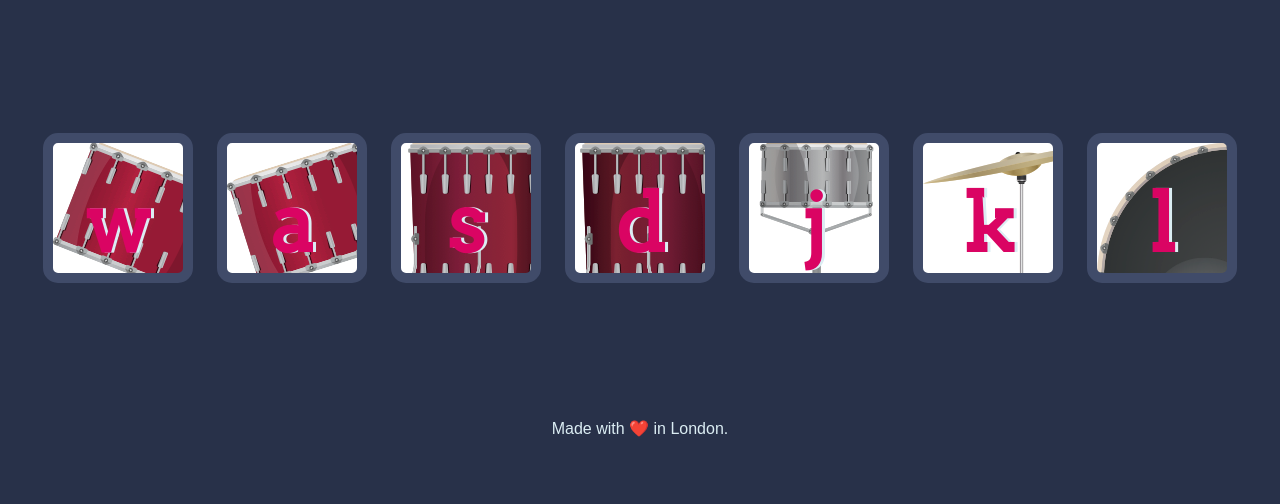
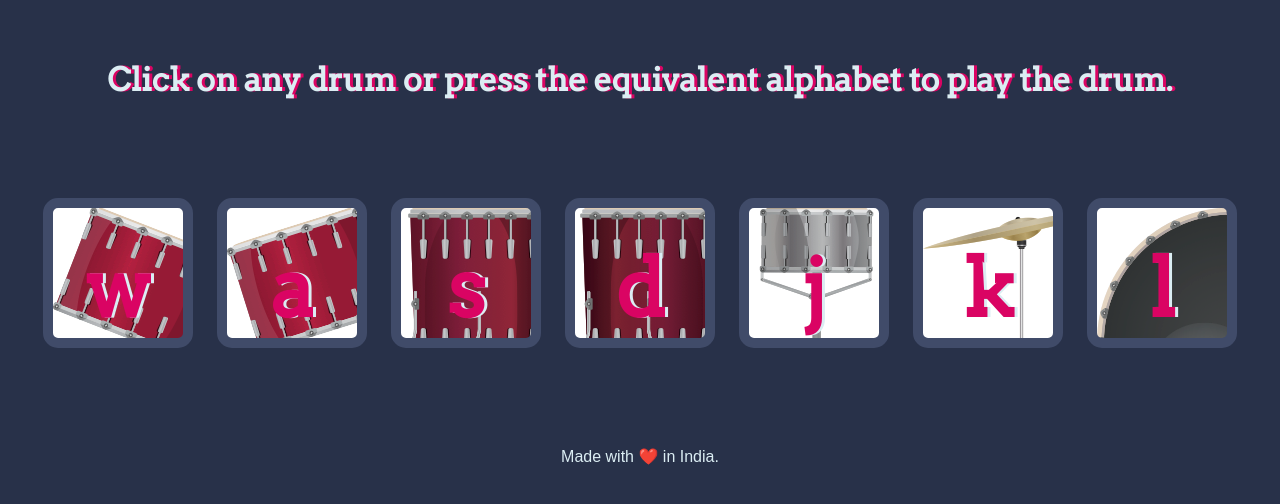
Before and after one commit to kinshukpal/drum-kit, a plain HTML site: page index.html in a window 1280 px wide. Shown: the part 156-660 px from the top of the page. Drawn offline with Linux system fonts and the light colour scheme.

Commit message:
Added instruction to play the drum

```diff
--- a/index.html
+++ b/index.html
@@ -11,6 +11,7 @@
 <body>
 
   <h1 id="title">Drum 🥁 Kit</h1>
+  <h2>Click on any drum or press the equivalent alphabet to play the drum.</h2>
   <div class="set">
     <button class="w drum">w</button>
     <button class="a drum">a</button>
@@ -23,7 +24,7 @@
 
 
   <footer>
-    Made with ❤️ in London.
+    Made with ❤️ in India.
   </footer>
 <script src="index.js" charset="utf-8"></script>
 </body>
--- a/styles.css
+++ b/styles.css
@@ -8,7 +8,16 @@ h1 {
   color: #DBEDF3;
   font-family: "Arvo", cursive;
   text-shadow: 3px 0 #DA0463;
+  text-align: center;
 
+}
+h2{
+  font-size: 2rem;
+  color: #DBEDF3;
+  font-family: "Arvo", cursive;
+  text-shadow: 3px 0 #DA0463;
+  text-align: center;
+  margin-top: 5%;
 }
 
 footer {
@@ -45,7 +54,7 @@ background-image: url('images/kick.png');
 }
 
 .set {
-  margin: 10% auto;
+  margin: 7% auto;
 }
 
 .game-over {
```
